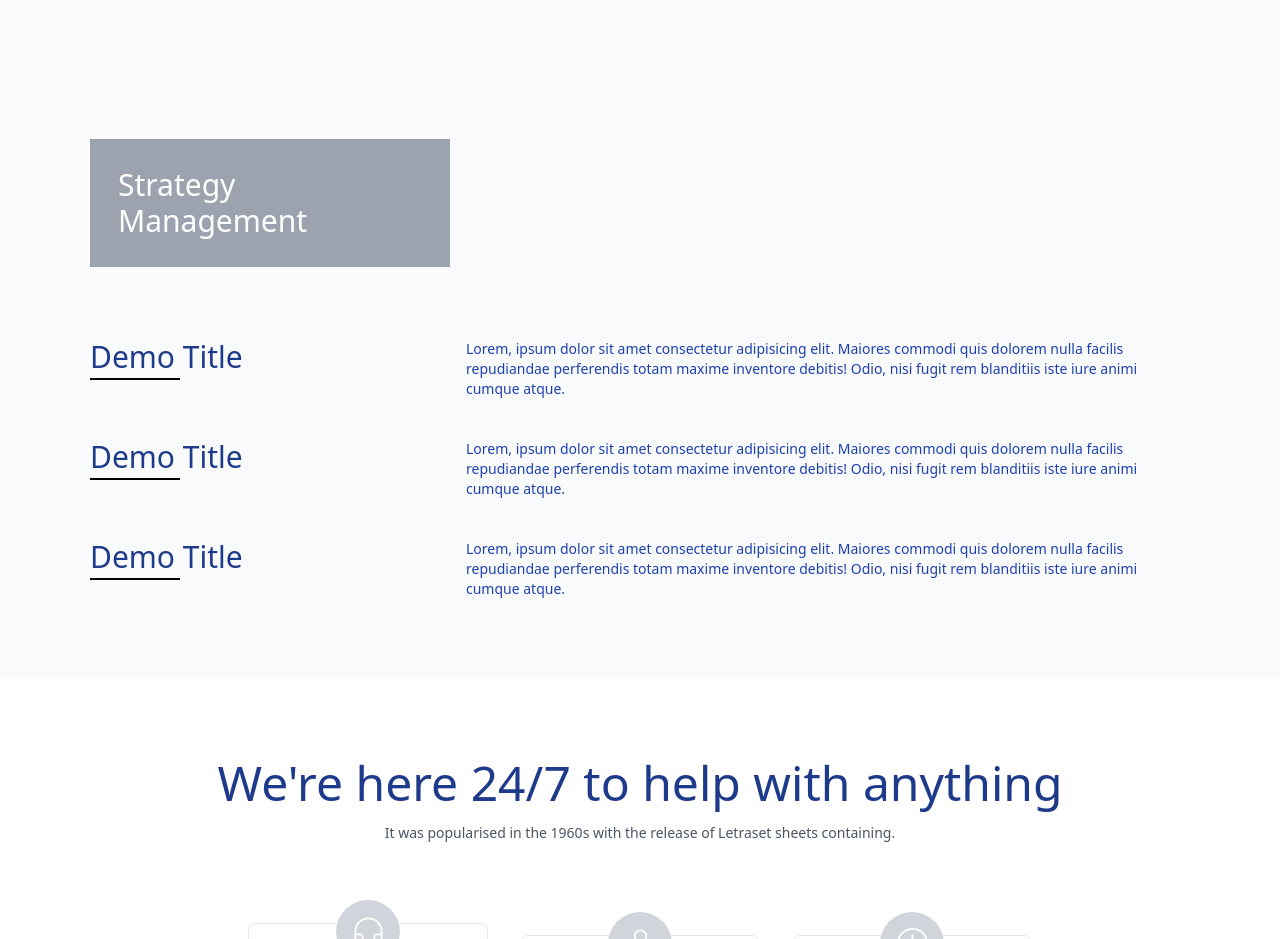
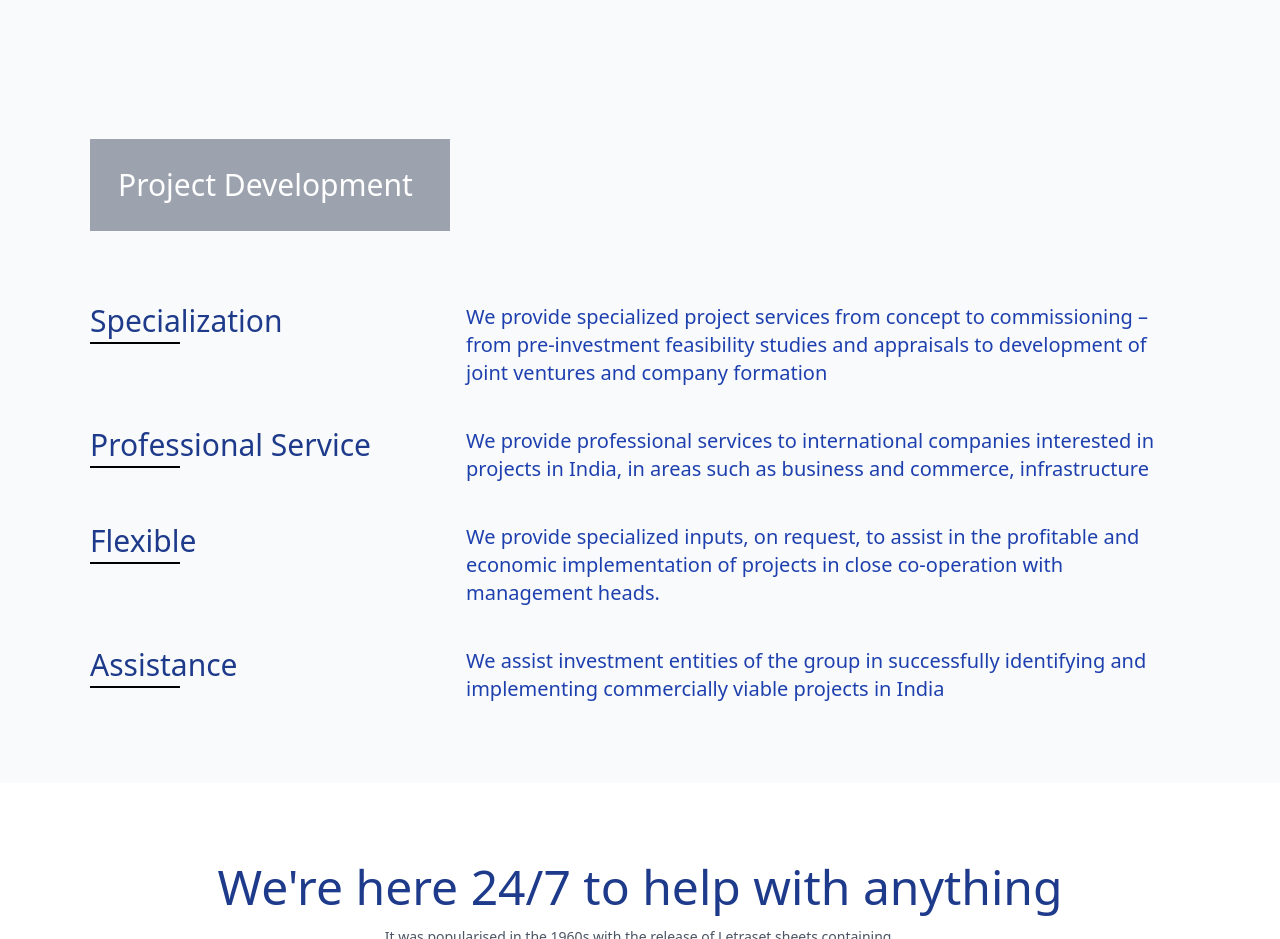
Before and after one commit to sah246ir/Landing-Page, a React (Create React App) app: page /services in a window 1280 px wide. Shown: the part 1260-2199 px from the top of the page. Built offline with nearby package versions, Linux system fonts and the light colour scheme.

Commit message:
feat: populate content

```diff
--- a/src/pages/ServicesPage.tsx
+++ b/src/pages/ServicesPage.tsx
@@ -33,28 +33,37 @@ const ServicesPage = () => {
             <Section padded center className='pt-0'>
                 <div className="max-w-[1100px] w-full">
                     <Heading className='bg-gray-400 text-white p-7 sm:w-[12em] -translate-y-16'>
-                        Strategy<br />
-                        Management
+                    Project Development
                     </Heading>
 
                     <div className="flex flex-col gap-10">
                         <div className="flex justify-between items-start flex-col md:flex-row gap-4">
                             <Heading className='min-w-[12em] font-normal  partial partial-sm'>
-                                Demo Title
+                                Specialization
                             </Heading>
-                            <SubHeading>Lorem, ipsum dolor sit amet consectetur adipisicing elit. Maiores commodi quis dolorem nulla facilis repudiandae perferendis totam maxime inventore debitis! Odio, nisi fugit rem blanditiis iste iure animi cumque atque.</SubHeading>
+                            <SubHeading className='!text-xl'>We provide specialized project services from concept to commissioning – from pre-investment feasibility studies
+                            and appraisals to development of joint ventures and company formation</SubHeading>
                         </div>
                         <div className="flex justify-between items-start flex-col md:flex-row gap-4">
                             <Heading className='min-w-[12em] font-normal  partial partial-sm'>
-                                Demo Title
+                                Professional Service
                             </Heading>
-                            <SubHeading>Lorem, ipsum dolor sit amet consectetur adipisicing elit. Maiores commodi quis dolorem nulla facilis repudiandae perferendis totam maxime inventore debitis! Odio, nisi fugit rem blanditiis iste iure animi cumque atque.</SubHeading>
+                            <SubHeading className='!text-xl'>We provide professional services to international companies interested in projects in India, in areas such as
+                            business and commerce, infrastructure</SubHeading>
                         </div>
                         <div className="flex justify-between items-start flex-col md:flex-row gap-4">
                             <Heading className='min-w-[12em] font-normal  partial partial-sm'>
-                                Demo Title
+                                Flexible
                             </Heading>
-                            <SubHeading>Lorem, ipsum dolor sit amet consectetur adipisicing elit. Maiores commodi quis dolorem nulla facilis repudiandae perferendis totam maxime inventore debitis! Odio, nisi fugit rem blanditiis iste iure animi cumque atque.</SubHeading>
+                            <SubHeading className='!text-xl'>We provide specialized inputs, on request, to assist in the profitable and economic implementation of projects in
+                            close co-operation with management heads.</SubHeading>
+                        </div>
+                        <div className="flex justify-between items-start flex-col md:flex-row gap-4">
+                            <Heading className='min-w-[12em] font-normal  partial partial-sm'>
+                                Assistance
+                            </Heading>
+                            <SubHeading className='!text-xl'>We assist investment entities of the group in successfully identifying and implementing commercially viable
+                            projects in India</SubHeading>
                         </div>
                     </div>
                 </div>
```
